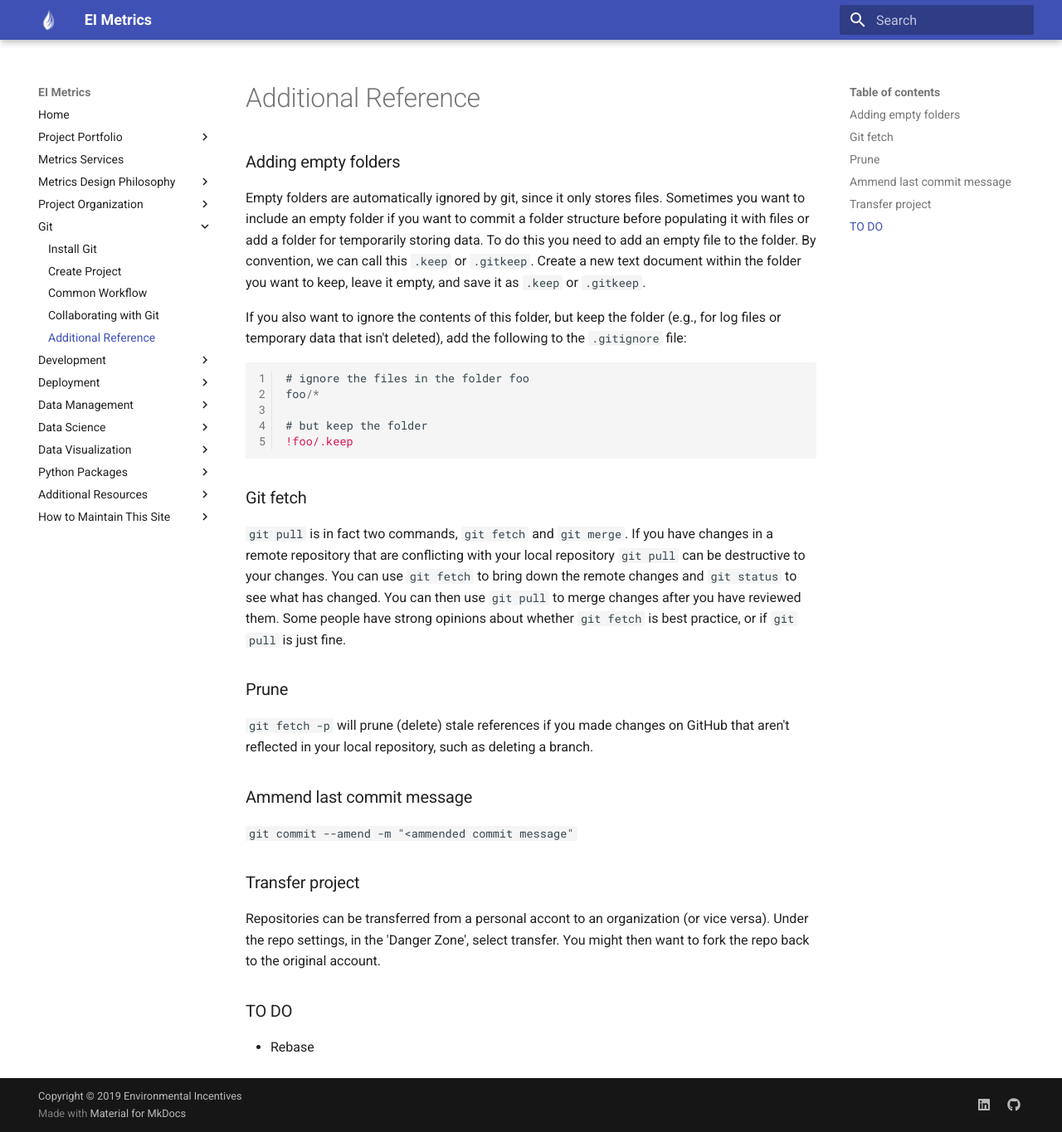
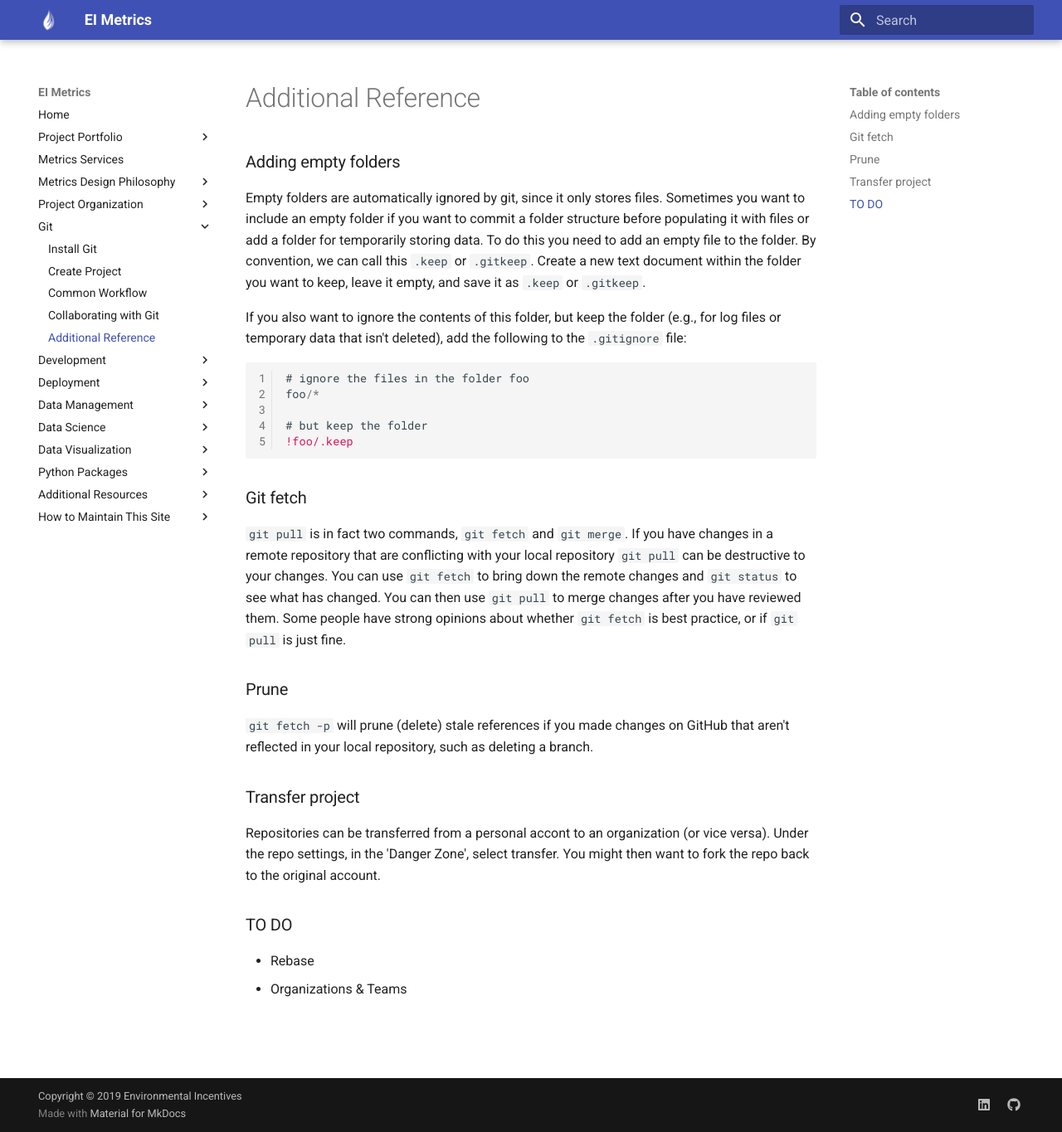
Before and after one commit to eriktuck/ei-dev, an MkDocs documentation site: the page built from docs/git/additional-reference.md, in a window 1280 px wide and 1365 px high. Shown: the whole window at 83% size. Built offline with MkDocs 1.6.1 and Material for MkDocs 9.7.7, drawn with Linux system fonts in a browser that asks for light colours.

Commit message:
final edits to git

```diff
--- a/docs/git/additional-reference.md
+++ b/docs/git/additional-reference.md
@@ -22,10 +22,6 @@ foo/*
 
 `git fetch -p` will prune (delete) stale references if you made changes on GitHub that aren't reflected in your local repository, such as deleting a branch.
 
-### Ammend last commit message
-
-`git commit --amend -m "<ammended commit message"`
-
 ### Transfer project
 
 Repositories can be transferred from a personal accont to an organization (or vice versa). Under the repo settings, in the 'Danger Zone', select transfer. You might then want to fork the repo back to the original account.
@@ -33,3 +29,4 @@ Repositories can be transferred from a personal accont to an organization (or vi
 ### TO DO
 
 * Rebase
+* Organizations & Teams
```
Also changed, not shown: docs/git/common-workflow.md (+4 -0 lines).
